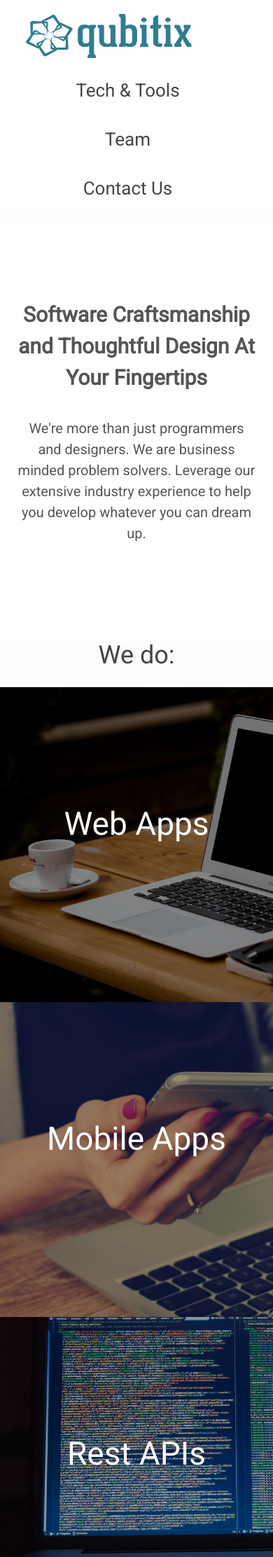
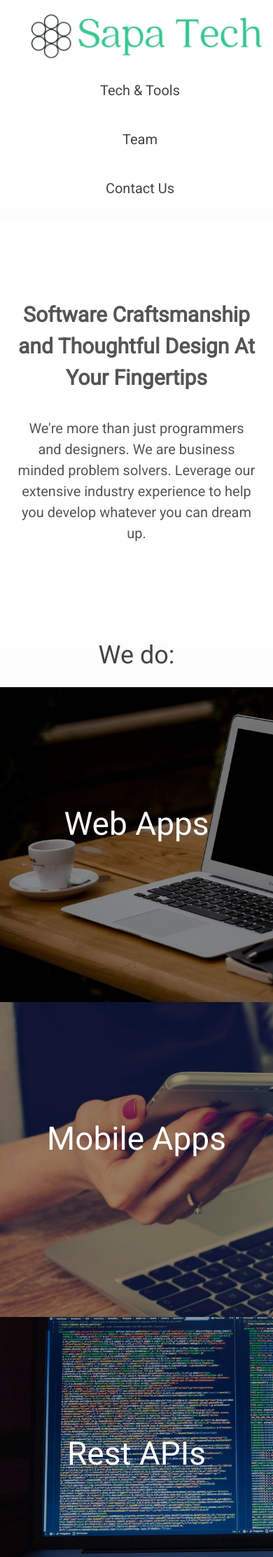
Before and after one commit to Andrew-Max/qubitix, a Jekyll site: the page built from index.html, in a window 390 px wide. Shown: the top 2225 px of the page at 70% size. Built offline with Jekyll 4.4.1, drawn with Linux system fonts in a browser that asks for light colours; nearby versions of some CDN libraries.

```diff
--- a/_config.yml
+++ b/_config.yml
@@ -13,12 +13,10 @@
 # you will see them accessed via {{ site.title }}, {{ site.email }}, and so on.
 # You can create any custom variable you would like, and they will be accessible
 # in the templates via {{ site.myvariable }}.
-title: Qubitix
+title: Sapa Tech
 email: andrew.max89@gmail.com
 description: > # this means to ignore newlines until "baseurl:"
-  Write an awesome description for your new site here. You can edit this
-  line in _config.yml. It will appear in your document head meta (for
-  Google search results) and in your feed.xml site description.
+  Software Craftsmanship and Thoughtful Design At Your Fingertips
 baseurl: "" # the subpath of your site, e.g. /blog
 url: "http://www.qubitix.com" # the base hostname & protocol for your site, e.g. http://example.com
 github_username:  andrew-max
--- a/_includes/header.html
+++ b/_includes/header.html
@@ -2,7 +2,7 @@
 
   <div class="wrap">
     <a href="/">
-      <img class="logo" src="{{"assets/logos/logo1.jpg" | prepend: site.baseurl }}">
+      <img class="logo" src="{{"assets/logos/logo2.jpg" | prepend: site.baseurl }}">
     </a>
 
     <nav class="navbar">
--- a/_sass/_base.scss
+++ b/_sass/_base.scss
@@ -228,6 +228,11 @@ pre {
       padding-right: 40px;
       text-shadow: none;
 
+      @media only screen and (max-width: 1200px) {
+        padding-right: 5px;
+        font-size: 20px;
+      }
+
       &:hover {
         background: none;
         color: #A731A7;
@@ -237,7 +242,6 @@ pre {
   .logo {
     z-index: 10;
     height: 80px;
-    width: 250px;
     border-radius: 100px;
     left: 30px;
     position: absolute;
--- a/_sass/_home.scss
+++ b/_sass/_home.scss
@@ -108,17 +108,26 @@ $principle-border: 1px solid black;
     margin: auto;
   }
   .work-card {
-    height: 520px;
+    height: 545px;
     font-size: 24px;
     color: $font-color-dark;
     text-align: center;
     padding-bottom: 30px;
 
+    @media only screen and (max-width: 1400px) {
+      height: 580px;
+      font-size: 22px;
+    }
+    @media only screen and (max-width: 1300px) {
+      font-size: 20px;
+    }
     @media only screen and (max-width: 992px) {
       border-right: none !important;
       border-left: none !important;
+      height: initial;
       border-bottom: $principle-border;
     }
+
     &.flexible {
 
       img {
```
Also changed, not shown: assets/logos/logo2.jpg (added).
